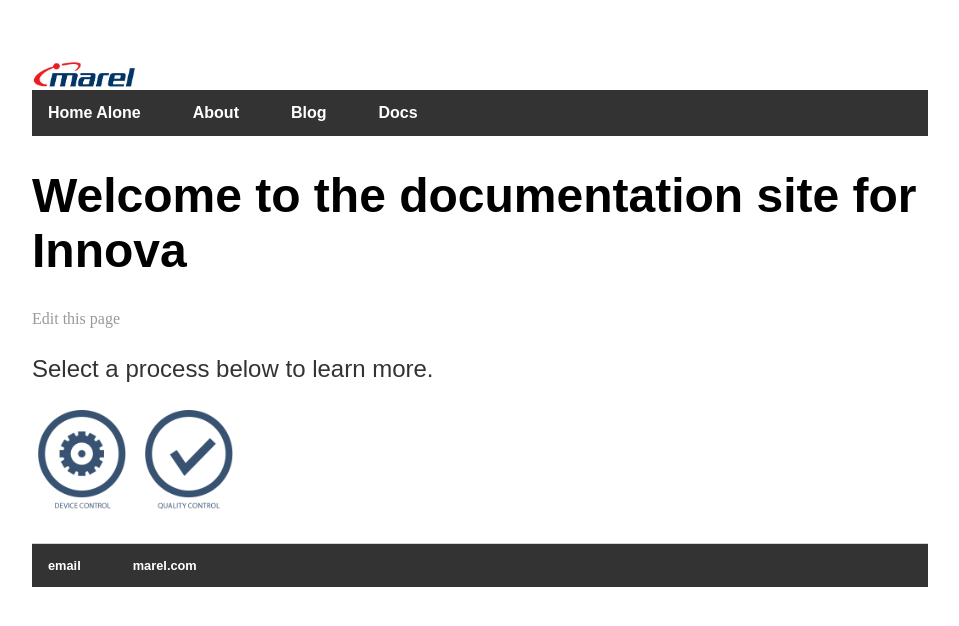
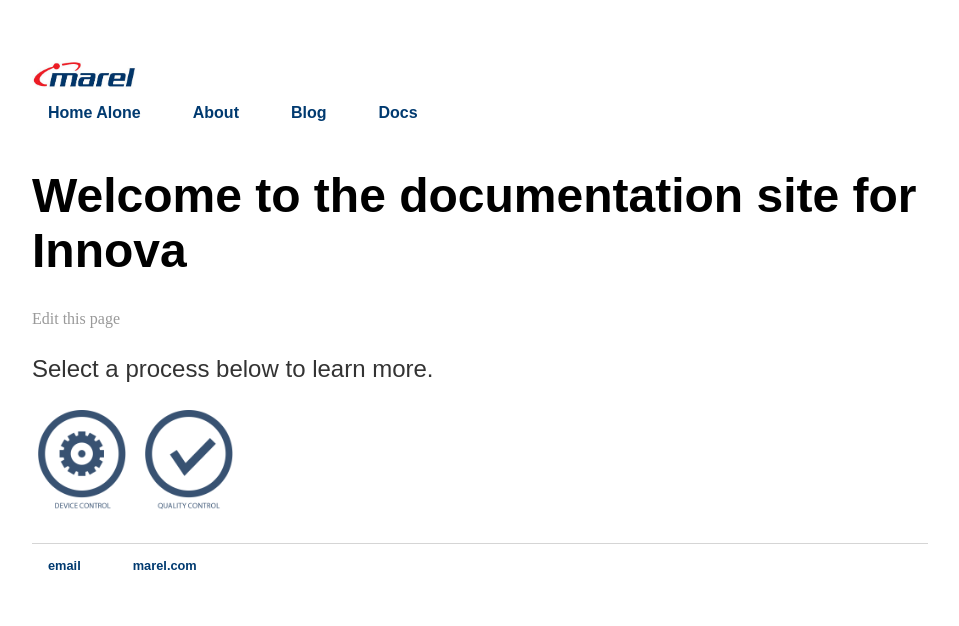
Before and after one commit to daniellegunter/pohlvault.github.io, a Jekyll site: the page built from index.html, in a window 1280 px wide. Shown: the top 626 px of the page, without its empty margins (160-1119 px from the left). Built offline with Jekyll 4.4.1, drawn with Linux system fonts in a browser that asks for light colours.

Commit message:
Update main.css

```diff
--- a/css/main.css
+++ b/css/main.css
@@ -11,7 +11,7 @@
     margin: 0;
     padding: 0;
     overflow: hidden;
-    background-color: #333;
+    background-color: white;
 }
 
 li {
@@ -20,24 +20,20 @@
 
 li a {
     display: block;
-    color: white;
+    color: #003A70;
     text-align: center;
     padding: 14px 16px;
     text-decoration: none;
 }
 
 li a:hover:not(.active) {
-    background-color: #111;
+    background-color: white;
 }
 
 .active {
-    background-color: #4CAF50;
+    background-color: #f2f2f2;
 }
 
-/* Change the link color to ##f2f2f2 (grey) on hover */
-li a:hover {
-    background-color: #f2f2f2;
-}
 nav ul, footer ul {
     font-family:'Myriad Pro', 'Arial', 'Sans-Serif';
     padding: 0px;
```
